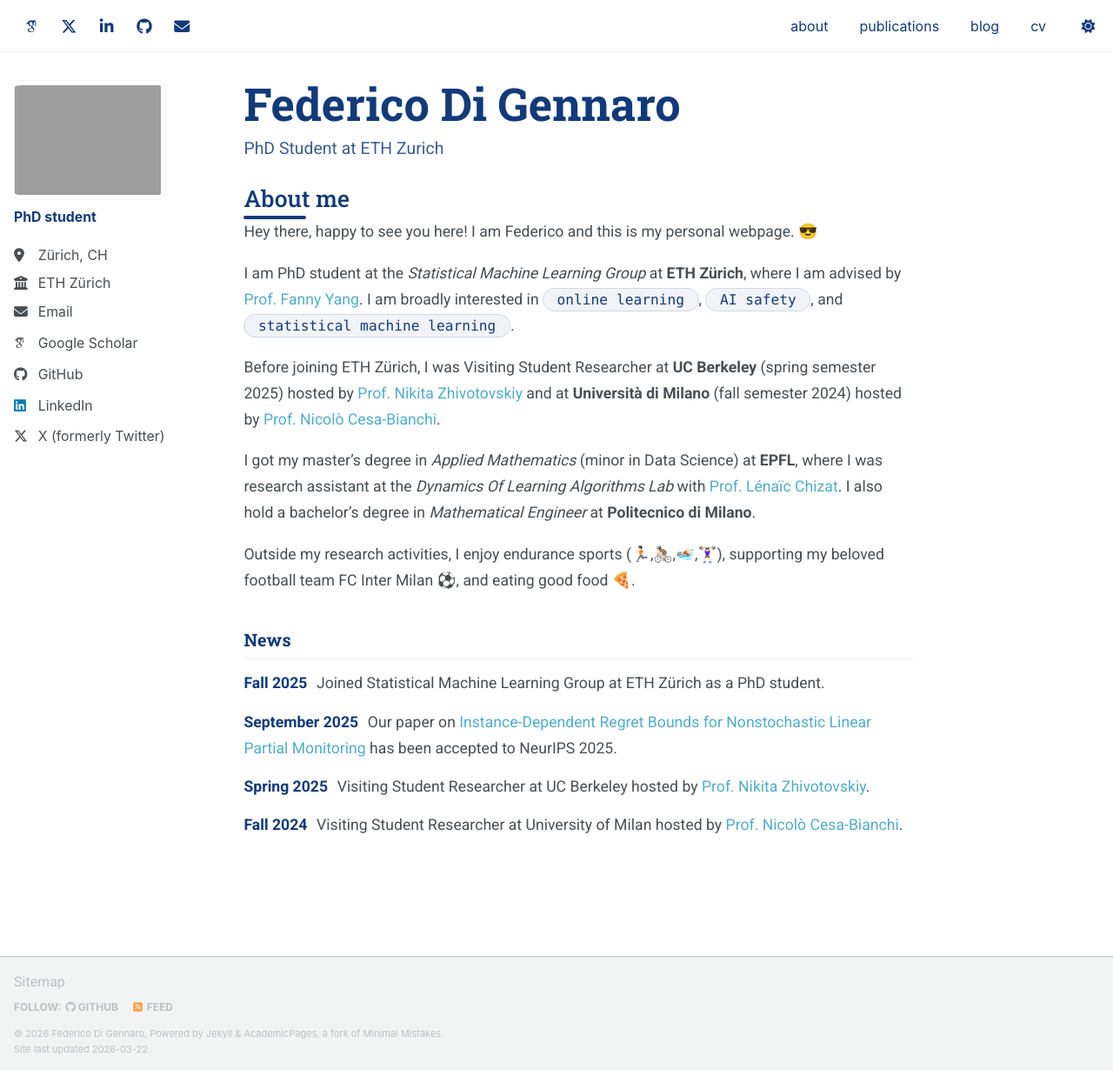
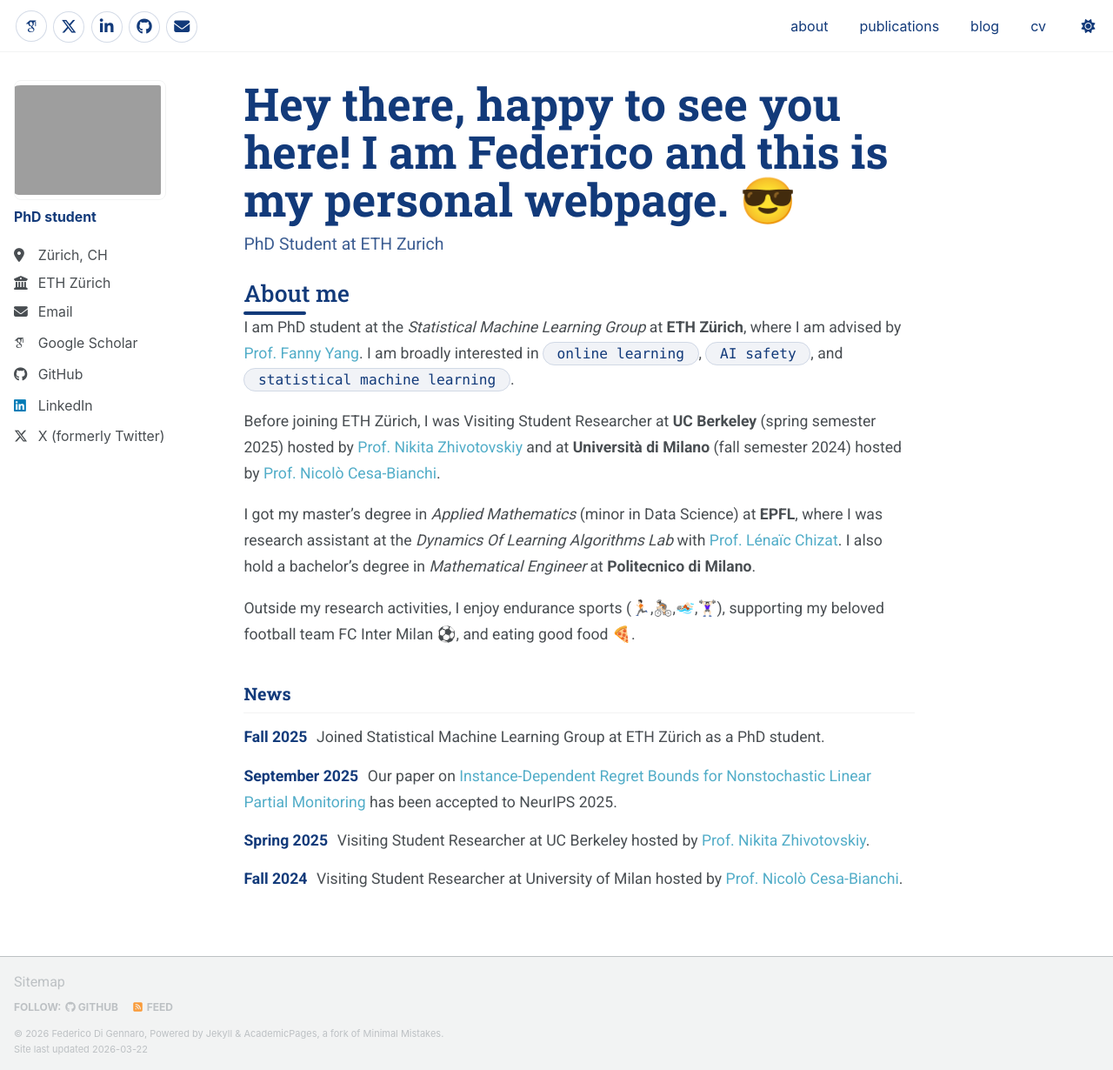
Before and after one commit to FedericoDiGennaro/FedericoDiGennaro.github.io, a Jekyll site: the page built from _pages/about.md, in a window 1280 px wide and 1230 px high. Shown: the whole window at 87% size. Built offline with Jekyll 4.4.1, drawn with Linux system fonts in a browser that asks for light colours; some web fonts are replaced; a script bundle is joined from its source files by our own code; library files that are not in the unit come from our copies.

Commit message:
Update homepage hero text and masthead icons

```diff
--- a/_layouts/single.html
+++ b/_layouts/single.html
@@ -28,7 +28,7 @@
         <header>
           {% if page.url == "/" %}
             <div class="home-hero">
-              <h1 class="home-hero__name">Federico Di Gennaro</h1>
+              <h1 class="home-hero__name">Hey there, happy to see you here! I am Federico and this is my personal webpage. 😎</h1>
               <p class="home-hero__subtitle">PhD Student at ETH Zurich</p>
             </div>
           {% endif %}
--- a/_pages/about.md
+++ b/_pages/about.md
@@ -9,7 +9,6 @@
 
 <div class="home-title-bar"></div>
 
-Hey there, happy to see you here! I am Federico and this is my personal webpage. 😎
 
 I am PhD student at the *Statistical Machine Learning Group* at **ETH Zürich**, where I am advised by [Prof. Fanny Yang](https://sml.inf.ethz.ch/group/fannyy/). I am broadly interested in `online learning`, `AI safety`, and `statistical machine learning`.
 
--- a/assets/css/custom.css
+++ b/assets/css/custom.css
@@ -17,6 +17,8 @@
 .masthead__brand-icons {
   display: flex !important;
   align-items: center;
+  flex-direction: row !important;
+  flex-wrap: nowrap !important;
   gap: 0.2rem;
 }
 
@@ -28,11 +30,19 @@
   height: 2rem;
   margin: 0 0.1rem !important;
   padding: 0 !important;
+  border: 1px solid rgba(18, 58, 122, 0.18);
   border-radius: 999px;
+  background: #fff;
 }
 
 .masthead__brand-icons a::before {
   display: none !important;
+}
+
+.masthead__brand-icons a:hover {
+  background: rgba(18, 58, 122, 0.06);
+  border-color: rgba(18, 58, 122, 0.35);
+  transform: translateY(-1px);
 }
 
 .masthead__brand-icons i {
```
